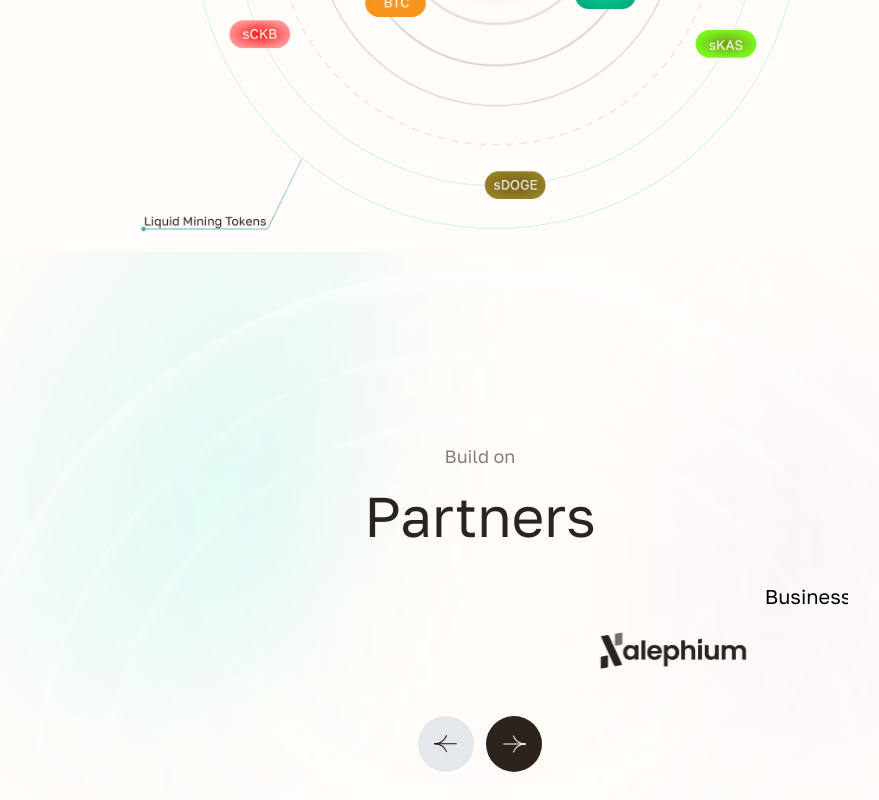
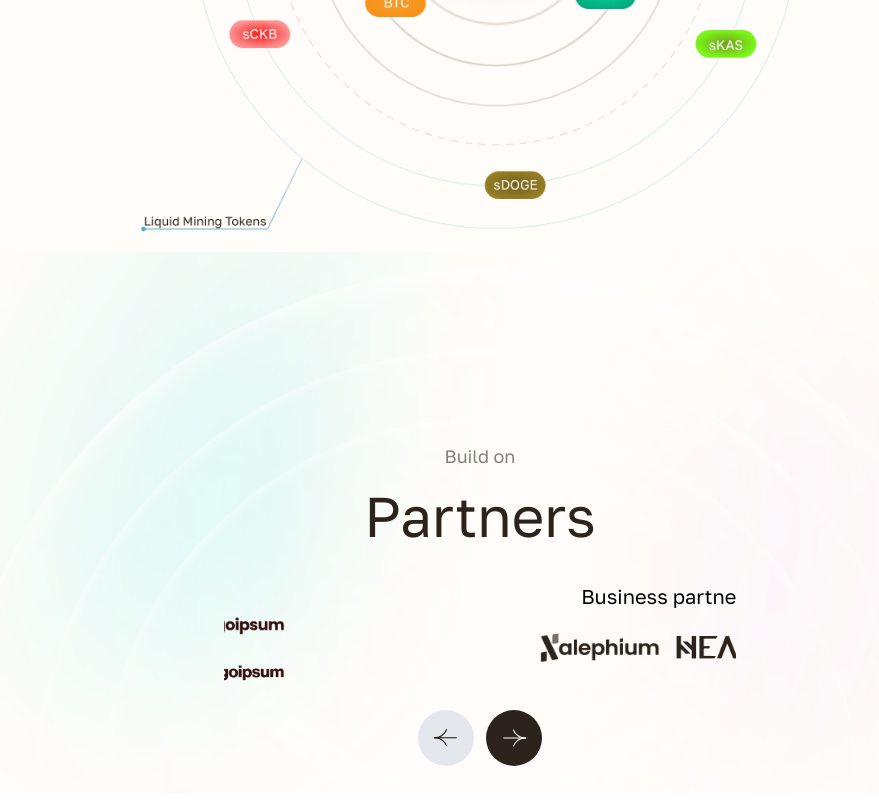
Before and after one commit to minedfi-protocol/landing, a Next.js app: page / in a window 1280 px wide. Shown: the part 3039-3839 px from the top of the page, without its empty margins (160-1039 px from the left). Built offline with nearby package versions, Linux system fonts and the light colour scheme.

Commit message:
feat: refactor PartnersSection layout to use grid for logos; improve image handling and responsiveness

```diff
--- a/src/sections/PartnersSection.tsx
+++ b/src/sections/PartnersSection.tsx
@@ -28,43 +28,43 @@
             <PartnersCardItem
               title='Auditors'
               logos={
-                <div className='flex flex-col gap-4 sm:gap-6 md:gap-8'>
-                  <div className='flex flex-row items-center justify-center gap-4 sm:gap-8 md:gap-16 lg:gap-[200px]'>
-                    <div className='w-[120px] sm:w-[130px] md:w-[140px] lg:w-[154px] relative h-[20px] sm:h-[23px] md:h-[25px] lg:h-[27px]'>
+                <div className='grid grid-cols-2 gap-4 w-full max-w-3xl mx-auto'>
+                  {/* Siatka 2x2 na wszystkich breakpointach */}
+                  <div className='w-full h-8 relative flex items-center justify-center'>
                     <Image
                       src='/assets/images/partners/audit-1.png'
                       alt='Auditors'
-                        fill
-                        className='object-contain'
+                      width={130}
+                      height={32}
+                      className='object-contain w-[120px] md:max-w-[130px]'
                     />
                   </div>
-                    <div className='w-[120px] sm:w-[130px] md:w-[140px] lg:w-[154px] relative h-[20px] sm:h-[23px] md:h-[25px] lg:h-[27px]'>
+                  <div className='w-full h-8 relative flex items-center justify-center'>
                     <Image
                       src='/assets/images/partners/audit-2.png'
                       alt='Auditors'
-                        fill
-                        className='object-contain'
+                      width={130}
+                      height={32}
+                      className='object-contain w-[120px] md:max-w-[130px]'
                     />
                   </div>
-                  </div>
-
-                  <div className='flex items-center justify-center gap-4 sm:gap-8 md:gap-16 lg:gap-[200px]'>
-                    <div className='w-[120px] sm:w-[130px] md:w-[140px] lg:w-[154px] relative h-[20px] sm:h-[23px] md:h-[25px] lg:h-[27px]'>
+                  <div className='w-full h-8 relative flex items-center justify-center'>
                     <Image
                       src='/assets/images/partners/audit-3.png'
                       alt='Auditors'
-                        fill
-                        className='object-contain'
+                      width={130}
+                      height={32}
+                      className='object-contain w-[120px] md:max-w-[130px]'
                     />
                   </div>
-                    <div className='w-[120px] sm:w-[130px] md:w-[140px] lg:w-[154px] relative h-[20px] sm:h-[23px] md:h-[25px] lg:h-[27px]'>
+                  <div className='w-full h-8 relative flex items-center justify-center'>
                     <Image
                       src='/assets/images/partners/audit-4.png'
                       alt='Auditors'
-                        fill
-                        className='object-contain'
+                      width={130}
+                      height={32}
+                      className='object-contain w-[120px] md:max-w-[130px]'
                     />
-                    </div>
                   </div>
                 </div>
               }
@@ -73,21 +73,23 @@
             <PartnersCardItem
               title='Business partners'
               logos={
-                <div className='flex items-center justify-center gap-4 sm:gap-8 md:gap-16 lg:gap-[200px]'>
-                  <div className='w-[120px] sm:w-[130px] md:w-[140px] lg:w-[148px] relative h-[28px] sm:h-[32px] md:h-[35px] lg:h-[38px]'>
+                <div className='grid grid-cols-2 gap-4 w-full max-w-3xl mx-auto'>
+                  <div className='w-full h-8 relative flex items-center justify-center'>
                     <Image
                       src='/assets/images/partners/alph.png'
                       alt='Partners'
-                      fill
-                      className='object-contain'
+                      width={130}
+                      height={32}
+                      className='object-contain w-[120px] md:max-w-[130px]'
                     />
                   </div>
-                  <div className='w-[120px] sm:w-[130px] md:w-[140px] lg:w-[156px] relative h-[15px] sm:h-[17px] md:h-[18px] lg:h-[20px]'>
+                  <div className='w-full h-8 relative flex items-center justify-center'>
                     <Image
                       src='/assets/images/partners/hearst.png'
                       alt='Partners'
-                      fill
-                      className='object-contain'
+                      width={130}
+                      height={32}
+                      className='object-contain w-[120px] md:max-w-[130px]'
                     />
                   </div>
                 </div>
```
Lines whose indentation alone changed are shown as unchanged.
